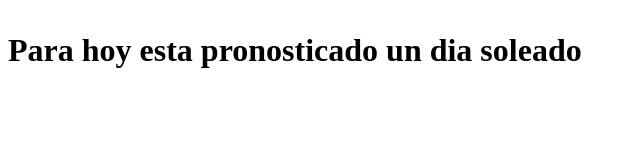
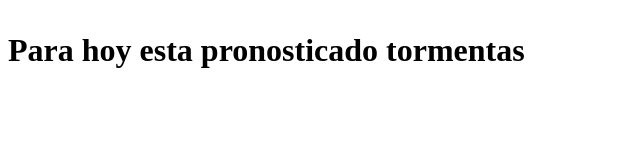
Before and after one commit to BrunoGarcia1973/repositiorioGIT-1-, a plain HTML site: page Mensaje-1.html in a window 1280 px wide. Shown: the whole page, without its empty margins (0-640 px from the left). Drawn offline with Linux system fonts and the light colour scheme.

Commit message:
modificacion

```diff
--- a/Mensaje-1.html
+++ b/Mensaje-1.html
@@ -5,7 +5,7 @@
 </head>
 <body>
 
- <h1><p>Para hoy esta pronosticado un dia soleado</p></h1>
+ <h1><p>Para hoy esta pronosticado tormentas</p></h1>
 
 </body>
 </html>
```
